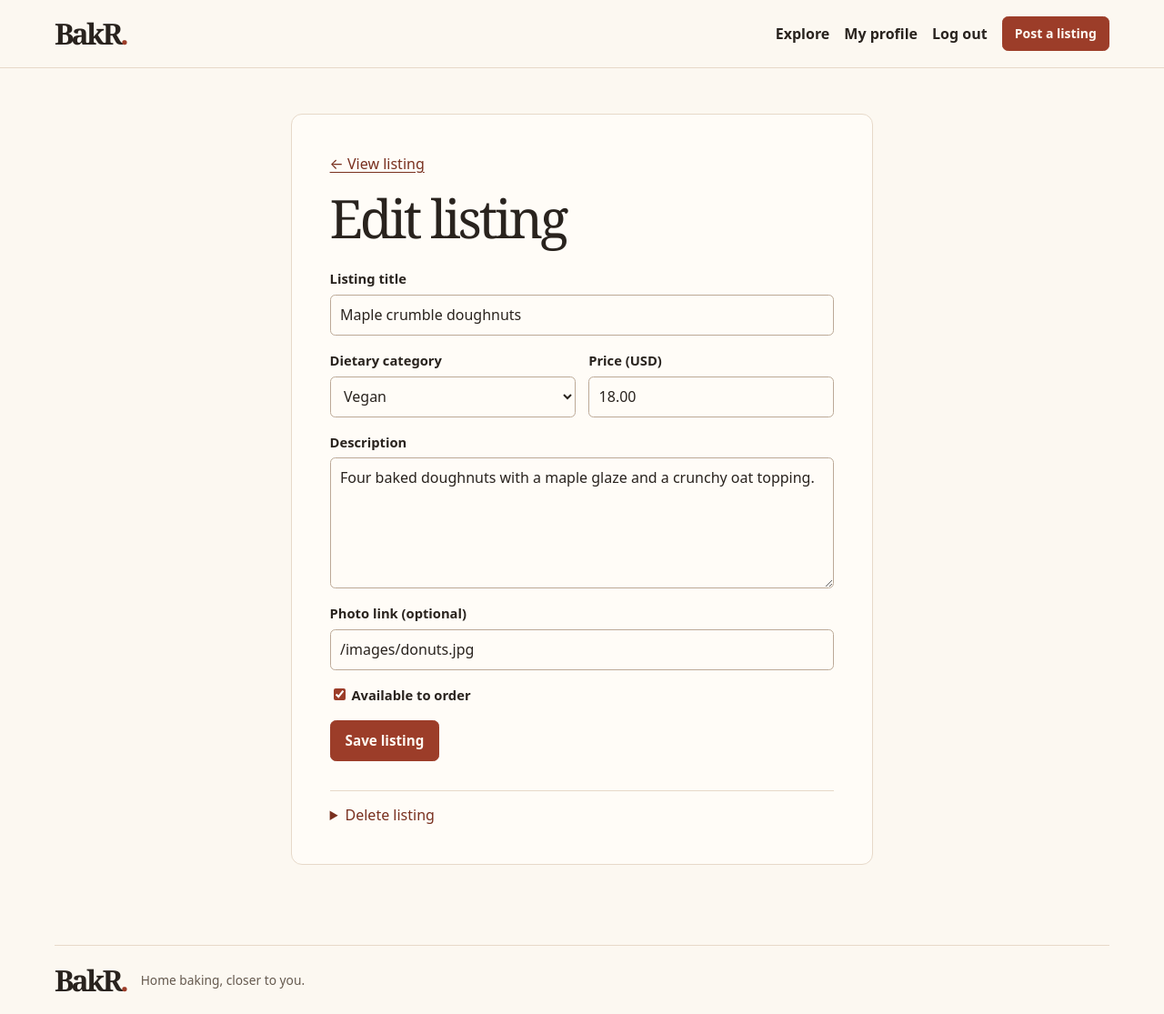
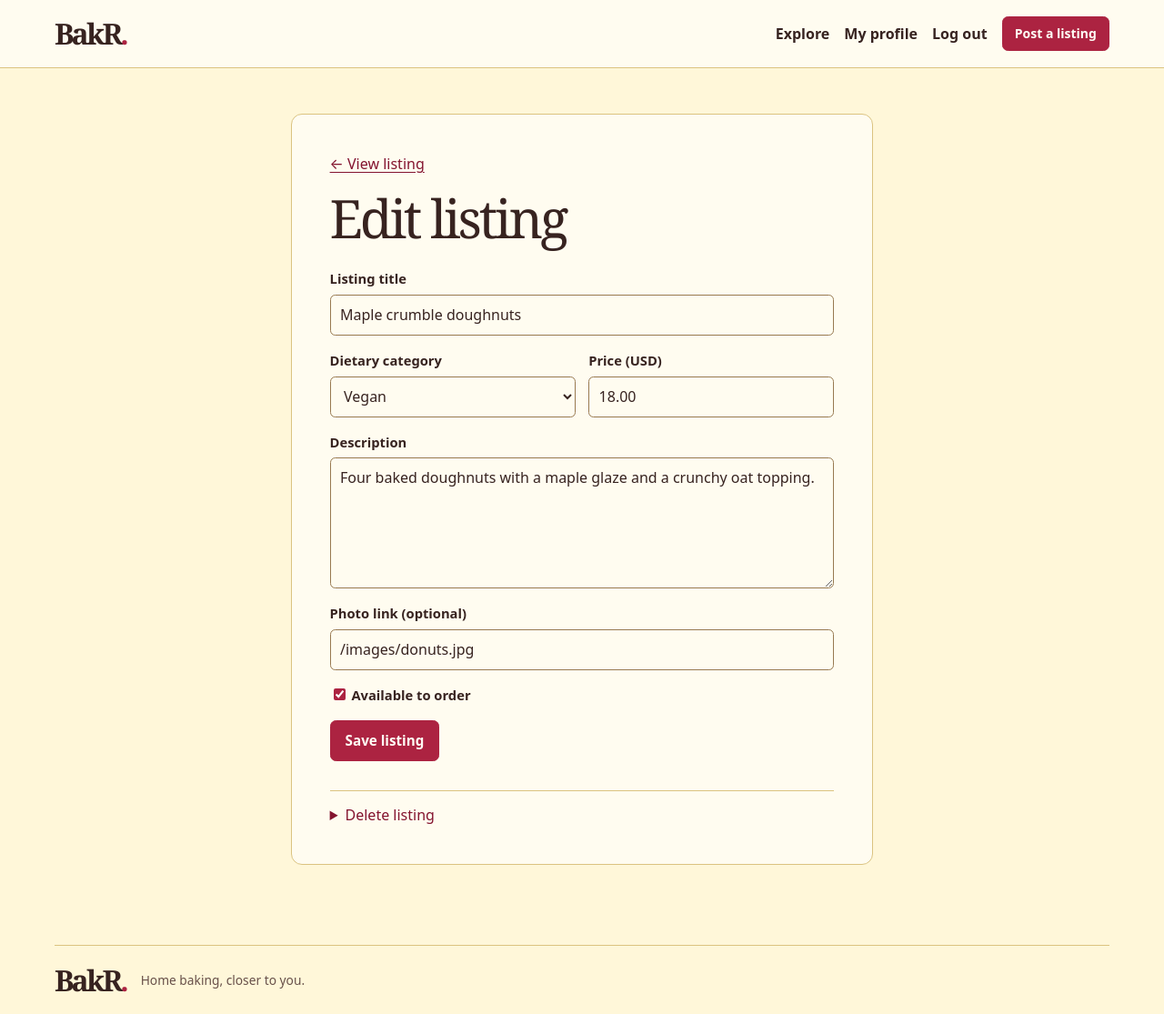
Before and after one commit to danielszeto/BakR-2.0, a Rails app: page /products/1/edit in a window 1280 px wide. Shown: the whole page at 91% size. Run offline with Rails 7, Linux system fonts and the light colour scheme; a user stored in the database is signed in; data comes from the database, SQL or seed files in the repository.

Commit message:
Give BakR a cherry and butter-yellow palette

```diff
--- a/app/assets/stylesheets/bakr.css
+++ b/app/assets/stylesheets/bakr.css
@@ -1,12 +1,15 @@
 :root {
   color-scheme: light;
-  --ink: #29231e;
-  --muted: #65594e;
-  --paper: #fcf8f1;
-  --white: #fffcf7;
-  --line: #e7d9c9;
-  --red: #9c3d29;
-  --red-dark: #79301f;
+  --ink: #372320;
+  --muted: #685049;
+  --paper: #fff7d9;
+  --surface: #fffcf0;
+  --butter: #ffebaa;
+  --line: #dbc380;
+  --control-border: #987951;
+  --cherry: #ac2341;
+  --cherry-dark: #84142f;
+  --on-cherry: #fffdf5;
   --serif: Georgia, "Times New Roman", serif;
   --sans: system-ui, -apple-system, BlinkMacSystemFont, "Segoe UI", sans-serif;
 }
@@ -14,43 +17,43 @@
 * { box-sizing: border-box; }
 body { margin: 0; background: var(--paper); color: var(--ink); font: 1rem/1.55 var(--sans); }
 img { display: block; width: 100%; }
-a { color: var(--red-dark); text-underline-offset: .17em; }
-a:hover { color: var(--red); }
-:focus-visible { outline: 2px solid var(--red-dark); outline-offset: 4px; }
+a { color: var(--cherry-dark); text-underline-offset: .17em; }
+a:hover { color: var(--cherry); }
+:focus-visible { outline: 2px solid var(--cherry-dark); outline-offset: 4px; }
 h1, h2, h3 { margin: 0; font: 400 2rem/1.06 var(--serif); overflow-wrap: anywhere; }
 h1 { font-size: clamp(2.65rem, 5vw, 4.35rem); letter-spacing: -.055em; }
 h2 { font-size: clamp(2rem, 4vw, 3rem); letter-spacing: -.045em; }
 p { margin: .6rem 0 0; overflow-wrap: anywhere; }
 .shell { width: min(100% - 4rem, 1160px); margin-inline: auto; }
 .skip-link { position: absolute; left: 1rem; top: 1rem; transform: translateY(-180%); }
-.skip-link:focus { transform: none; background: var(--white); padding: .55rem .9rem; z-index: 1; }
+.skip-link:focus { transform: none; background: var(--surface); padding: .55rem .9rem; z-index: 1; }
 
-.site-header { border-bottom: 1px solid var(--line); }
+.site-header { border-bottom: 1px solid var(--line); background: var(--surface); }
 .header-inner { min-height: 74px; display: flex; align-items: center; justify-content: space-between; gap: 1rem; }
 .wordmark { color: var(--ink); font: 700 2rem/1 var(--serif); letter-spacing: -.09em; text-decoration: none; }
-.wordmark span, .hero h1 span { color: var(--red); }
+.wordmark span, .hero h1 span { color: var(--cherry); }
 .nav, .actions { display: flex; align-items: center; flex-wrap: wrap; gap: 1rem; }
 .nav > a:not(.button), .text-button { color: var(--ink); font-weight: 600; text-decoration: none; }
 .text-button { border: none; background: none; padding: 0; font: inherit; font-weight: 600; cursor: pointer; }
 .nav > a:not(.button):hover, .text-button:hover { text-decoration: underline; }
 .button {
   display: inline-block;
-  border: 1px solid var(--red);
+  border: 1px solid var(--cherry);
   border-radius: .4rem;
   padding: .67rem 1rem;
-  color: #fffaf3;
-  background: var(--red);
+  color: var(--on-cherry);
+  background: var(--cherry);
   font: 650 .95rem/1.4 var(--sans);
   text-decoration: none;
   cursor: pointer;
 }
-.button:hover { color: #fffaf3; border-color: var(--red-dark); background: var(--red-dark); }
+.button:hover { color: var(--on-cherry); border-color: var(--cherry-dark); background: var(--cherry-dark); }
 .button.small { padding: .52rem .82rem; font-size: .875rem; }
-.button.secondary { color: var(--red-dark); background: transparent; border-color: var(--line); }
-.button.secondary:hover { background: #f2e6da; }
+.button.secondary { color: var(--cherry-dark); background: transparent; border-color: var(--control-border); }
+.button.secondary:hover { background: var(--butter); }
 .main { min-height: 68vh; padding-block: 2.15rem 4.5rem; }
 
-.hero { display: grid; grid-template-columns: 1fr 1fr; overflow: hidden; background: #f3e6d7; border-radius: .85rem; }
+.hero { display: grid; grid-template-columns: 1fr 1fr; overflow: hidden; background: var(--butter); border-radius: .85rem; }
 .hero-copy { display: grid; justify-items: start; align-content: center; gap: 1.35rem; padding: clamp(1.6rem, 5vw, 4.25rem); }
 .hero h1 { font-size: clamp(3rem, 6.6vw, 6.35rem); line-height: .94; }
 .hero p { margin: 0; max-width: 28ch; color: var(--muted); font-size: 1.1rem; }
@@ -62,13 +65,13 @@ p { margin: .6rem 0 0; overflow-wrap: anywhere; }
 .market-heading p { color: var(--muted); }
 .filters { display: flex; flex-wrap: wrap; gap: .5rem; margin-block: 1.15rem 1.55rem; }
 .filters a, .tag { display: inline-block; border-radius: 2rem; font-size: .82rem; font-weight: 650; }
-.filters a { border: 1px solid var(--line); padding: .35rem .85rem; color: var(--ink); text-decoration: none; }
-.filters a:hover { border-color: var(--red); }
-.filters a[aria-current] { color: #fffaf3; border-color: var(--red); background: var(--red); }
-.tag { padding: .16rem .55rem; color: #703020; background: #f3e6d7; }
+.filters a { border: 1px solid var(--control-border); padding: .35rem .85rem; color: var(--ink); text-decoration: none; }
+.filters a:hover { border-color: var(--cherry); }
+.filters a[aria-current] { color: var(--on-cherry); border-color: var(--cherry); background: var(--cherry); }
+.tag { padding: .16rem .55rem; color: var(--cherry-dark); background: var(--butter); }
 .listing-grid { display: grid; grid-template-columns: repeat(4, minmax(0, 1fr)); gap: 1rem; }
-.card { overflow: hidden; border: 1px solid var(--line); border-radius: .7rem; background: var(--white); }
-.card:focus-within { outline: 2px solid var(--red-dark); outline-offset: 4px; }
+.card { overflow: hidden; border: 1px solid var(--line); border-radius: .7rem; background: var(--surface); }
+.card:focus-within { outline: 2px solid var(--cherry-dark); outline-offset: 4px; }
 .card-link { display: block; height: 100%; color: var(--ink); text-decoration: none; }
 .card-link:hover h3 { text-decoration: underline; }
 .card-photo { aspect-ratio: 4 / 3; object-fit: cover; }
@@ -77,7 +80,7 @@ p { margin: .6rem 0 0; overflow-wrap: anywhere; }
 .price { font-weight: 700; }
 .card h3 { margin-top: .7rem; font-size: 1.5rem; }
 .card p { color: var(--muted); font-size: .86rem; }
-.placeholder { display: grid; place-items: center; color: #886452; background: #eee0cd; font: italic 1.8rem var(--serif); }
+.placeholder { display: grid; place-items: center; color: var(--muted); background: var(--butter); font: italic 1.8rem var(--serif); }
 .empty { padding: 2rem; border: 1px dashed var(--line); border-radius: .7rem; }
 .empty h3 { margin-bottom: .5rem; }
 
@@ -92,7 +95,7 @@ p { margin: .6rem 0 0; overflow-wrap: anywhere; }
 .profile { display: flex; justify-content: space-between; align-items: flex-start; flex-wrap: wrap; gap: 1rem; }
 .profile + .market .market-heading { margin-bottom: 1.45rem; }
 
-.form-panel { max-width: 640px; margin: 1rem auto; padding: clamp(1.2rem, 4vw, 2.6rem); border: 1px solid var(--line); border-radius: .75rem; background: var(--white); }
+.form-panel { max-width: 640px; margin: 1rem auto; padding: clamp(1.2rem, 4vw, 2.6rem); border: 1px solid var(--line); border-radius: .75rem; background: var(--surface); }
 .form-panel h1 { font-size: clamp(2.5rem, 6vw, 3.65rem); }
 .edit-form { display: grid; gap: 1rem; justify-items: start; margin-top: 1.55rem; }
 .form-panel > .google-form { margin-top: 1rem; }
@@ -102,20 +105,20 @@ p { margin: .6rem 0 0; overflow-wrap: anywhere; }
 .field input, .field select, .field textarea {
   width: 100%;
   color: var(--ink);
-  background: var(--white);
-  border: 1px solid #bca997;
+  background: var(--surface);
+  border: 1px solid var(--control-border);
   border-radius: .35rem;
   padding: .57rem .65rem;
   font: inherit;
 }
 .field textarea { resize: vertical; }
-.checkbox input { accent-color: var(--red); }
+.checkbox input { accent-color: var(--cherry); }
 .hint { color: var(--muted); font-size: .86rem; }
 .delete-panel { border-top: 1px solid var(--line); margin-top: 2rem; padding-top: .9rem; }
-.delete-panel summary { cursor: pointer; color: var(--red-dark); }
+.delete-panel summary { cursor: pointer; color: var(--cherry-dark); }
 .delete-panel .button { margin-top: .6rem; }
 .flash { padding: .65rem .88rem; margin: 0 0 1rem; border-radius: .45rem; background: #e3eedf; color: #274633; }
-.alert { background: #f8e4dc; color: #75291a; }
+.alert { background: #fce4e8; color: var(--cherry-dark); }
 .flash ul { margin: 0; padding-left: 1.25rem; }
 .form-panel > .flash { margin-top: 1rem; }
 
```
